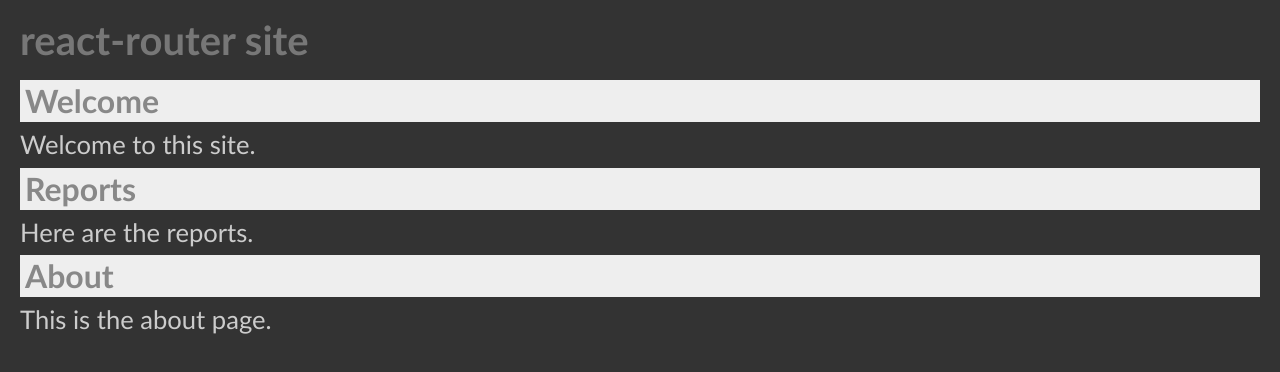
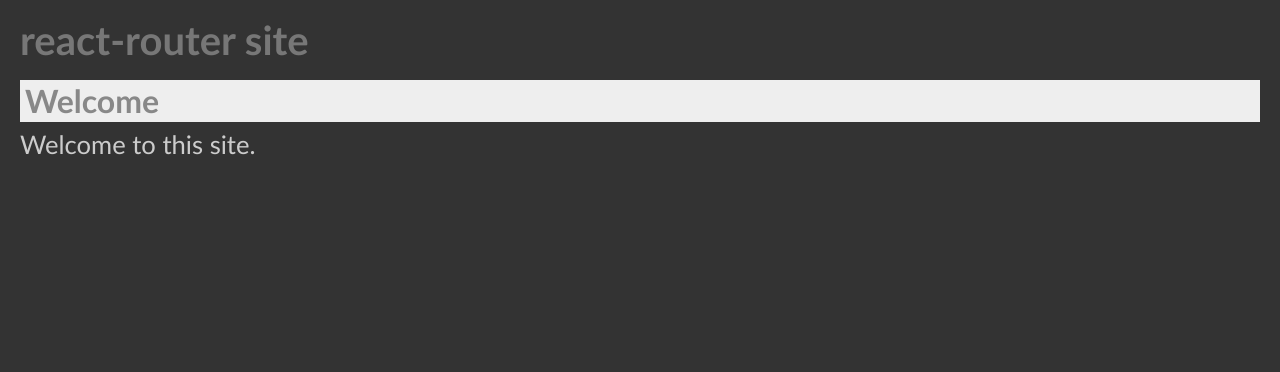
Before and after one commit to edwardtanguay/react-router-app-menu, a React (Create React App) app: page / in a window 1280 px wide. Shown: the top 372 px of the page. Built offline with nearby package versions, Linux system fonts and the light colour scheme.

Commit message:
routes work

```diff
--- a/package.json
+++ b/package.json
@@ -5,6 +5,7 @@
   "dependencies": {
     "react": "^17.0.2",
     "react-dom": "^17.0.2",
+    "react-router-dom": "^6.2.1",
     "react-scripts": "5.0.0",
     "sass": "^1.49.0"
   },
--- a/public/index.html
+++ b/public/index.html
@@ -3,7 +3,7 @@
   <head>
     <meta charset="utf-8" />
     <meta name="viewport" content="width=device-width, initial-scale=1" />
-    <title>website</title>
+    <title>react-router app</title>
   </head>
   <body>
     <div id="root"></div>
--- a/src/App.js
+++ b/src/App.js
@@ -2,14 +2,17 @@ import './App.scss';
 import { PageWelcome } from './pages/PageWelcome';
 import { PageReports } from './pages/PageReports';
 import { PageAbout } from './pages/PageAbout';
+import { Routes, Route } from 'react-router-dom';
 
 function App() {
 	return (
 		<div className="App">
 			<h1>react-router site</h1>
-			<PageWelcome />
-			<PageReports />
-			<PageAbout />
+			<Routes>
+				<Route path="/" element={<PageWelcome />}/>
+				<Route path="/reports" element={<PageReports />}/>
+				<Route path="/about" element={<PageAbout />}/>
+			</Routes>
 		</div>
 	);
 }
--- a/src/index.js
+++ b/src/index.js
@@ -2,10 +2,11 @@ import React from 'react';
 import ReactDOM from 'react-dom';
 import './reset.css';
 import App from './App';
+import { BrowserRouter } from "react-router-dom";
 
 ReactDOM.render(
-  <React.StrictMode>
-    <App />
-  </React.StrictMode>,
+	<BrowserRouter>
+		<App />
+	</BrowserRouter>,
   document.getElementById('root')
 );
```
Also changed, not shown: dev/notes.txt, 1 other file (tests, documents, lock files or other folders).
